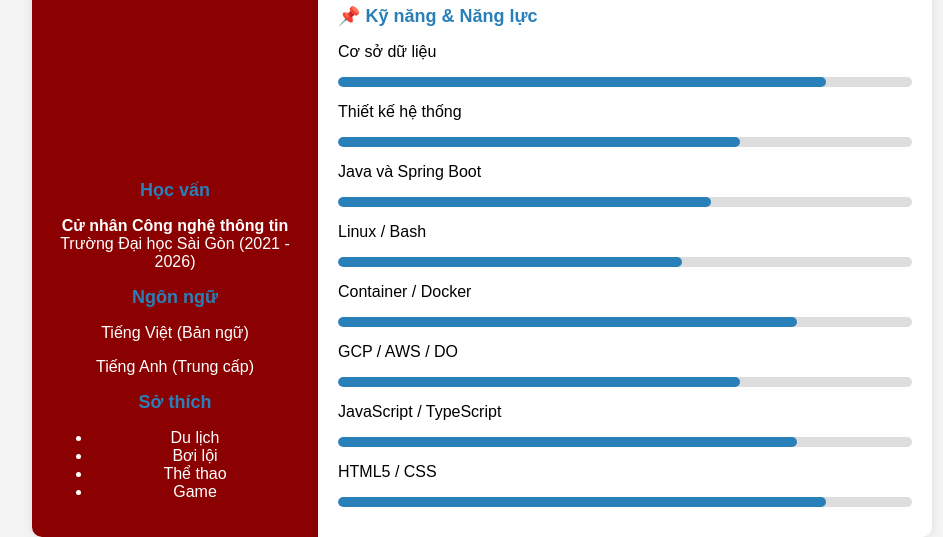
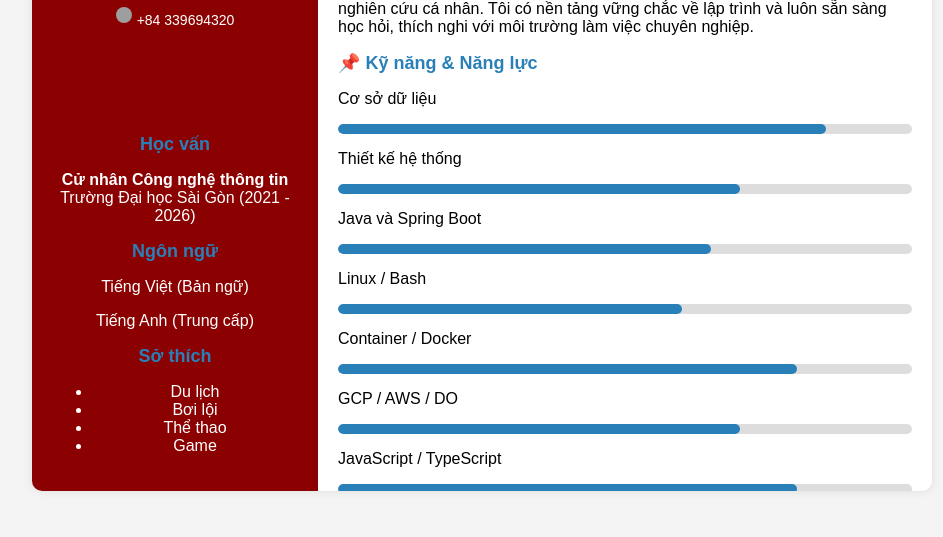
Before and after one commit to RayAnderson03/ai-starter, a plain HTML site: page index.html in a window 1280 px wide. Shown: the part 289-826 px from the top of the page, without its empty margins (158-1101 px from the left). After the commit the page ends 800 px from the top, so only its background shows below. Drawn offline with Linux system fonts and the light colour scheme; grey boxes are pictures that could not be loaded.

Commit message:
Update index.html

```diff
--- a/index.html
+++ b/index.html
@@ -12,8 +12,9 @@
             display: flex;
             justify-content: center;
             align-items: center;
-            height: 100vh;
+            min-height: 100vh;
             background-color: #f4f4f4;
+            overflow-y: auto;
         }
         .container {
             width: 900px;
@@ -22,6 +23,7 @@
             box-shadow: 0px 0px 10px rgba(0, 0, 0, 0.1);
             border-radius: 10px;
             overflow: hidden;
+            min-height: 90vh;
         }
         .sidebar {
             width: 30%;
@@ -43,6 +45,8 @@
             padding: 20px;
             display: flex;
             flex-direction: column;
+            overflow-y: auto;
+            max-height: 90vh;
         }
         h2 {
             color: #2980b9;
```
